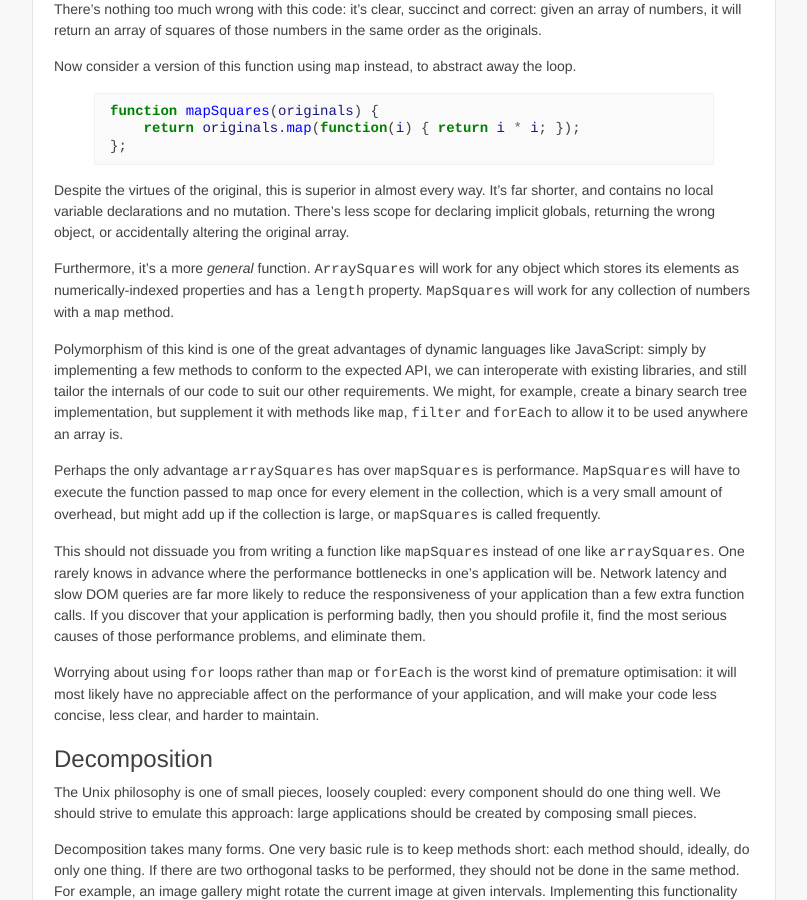
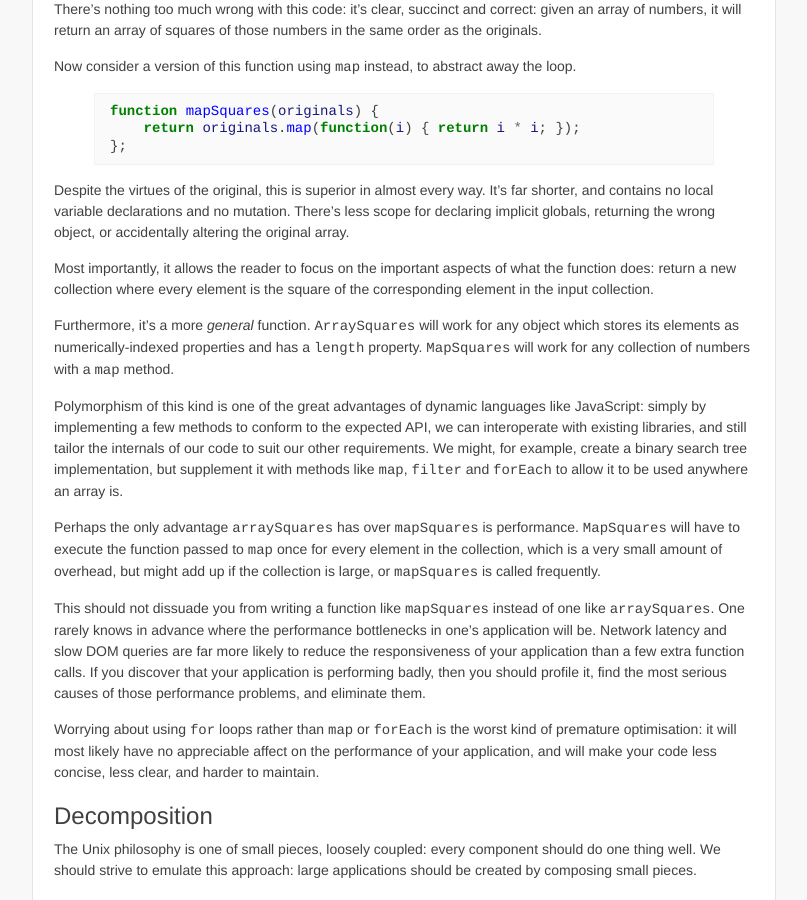
Before and after one commit to othermedia/js-handbook, a Jekyll site: the page built from style.md, in a window 1280 px wide and 900 px high, scrolled down 751 px. Shown: the whole window, without its empty margins (236-1043 px from the left). Built offline with Jekyll 4.4.1, drawn with Linux system fonts in a browser that asks for light colours.

Commit message:
Add a clarifying sentence to one of the style examples.

```diff
--- a/style.md
+++ b/style.md
@@ -65,6 +65,10 @@ Despite the virtues of the original, this is superior in almost every way. It's
 far shorter, and contains no local variable declarations and no mutation.
 There's less scope for declaring implicit globals, returning the wrong object,
 or accidentally altering the original array.
+
+Most importantly, it allows the reader to focus on the important aspects of
+what the function does: return a new collection where every element is the
+square of the corresponding element in the input collection.
 
 Furthermore, it's a more _general_ function. `ArraySquares` will work for any
 object which stores its elements as numerically-indexed properties and has a
```
